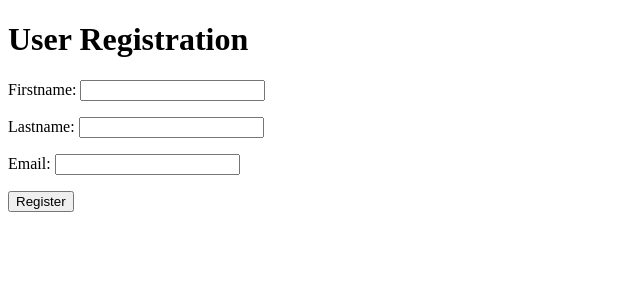
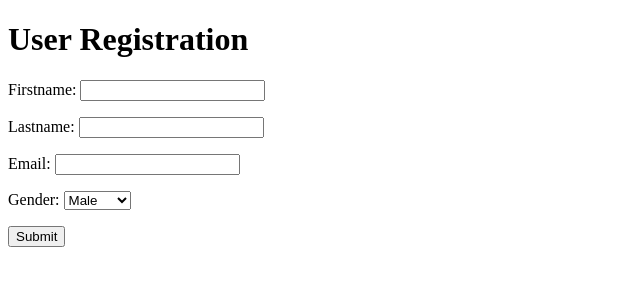
Before and after one commit to dhaniesh/learning-django, a Django app: page /userRegistration/ in a window 1280 px wide. Shown: the top 300 px of the page, without its empty margins (0-640 px from the left). Run offline with Django 5.2, Linux system fonts and the light colour scheme.

Commit message:
feat: Add gender field and implement form submission
- Introduce a `gender` field with a dropdown select to the `UserRegistrationForm`.
- Implement `POST` request handling in `userRegistrationView` to validate and process submitted form data.
- Update the submit button text from "Register" to "Submit" in the template.

```diff
--- a/formsDemo/formsApp/forms.py
+++ b/formsDemo/formsApp/forms.py
@@ -1,6 +1,9 @@
 from django import forms
 
 class UserRegistrationForm(forms.Form):
+    GENDER = [('male', 'Male'), ('female', 'Female')]
+
     firstName = forms.CharField()
     lastName = forms.CharField()
     email = forms.CharField()
+    gender = forms.CharField(widget=forms.Select(choices=GENDER))
--- a/formsDemo/formsApp/views.py
+++ b/formsDemo/formsApp/views.py
@@ -3,4 +3,9 @@ from . import forms
 # Create your views here.
 def userRegistrationView(request):
     form = forms.UserRegistrationForm()
+    if request.method == 'POST':
+        form = forms.UserRegistrationForm(request.POST)
+        if form.is_valid():
+            print('Form is valid')
+            print('firstName', form.cleaned_data['firstName'])
     return render(request, 'UserRegistration.html', {'form': form})
--- a/formsDemo/templates/UserRegistration.html
+++ b/formsDemo/templates/UserRegistration.html
@@ -10,7 +10,7 @@
     <form method="post">
         {{form.as_p}}
         {% csrf_token %}
-        <input type="submit" value="Register">
+        <input type="submit" value="Submit">
     </form>
 </body>
 </html>
```
